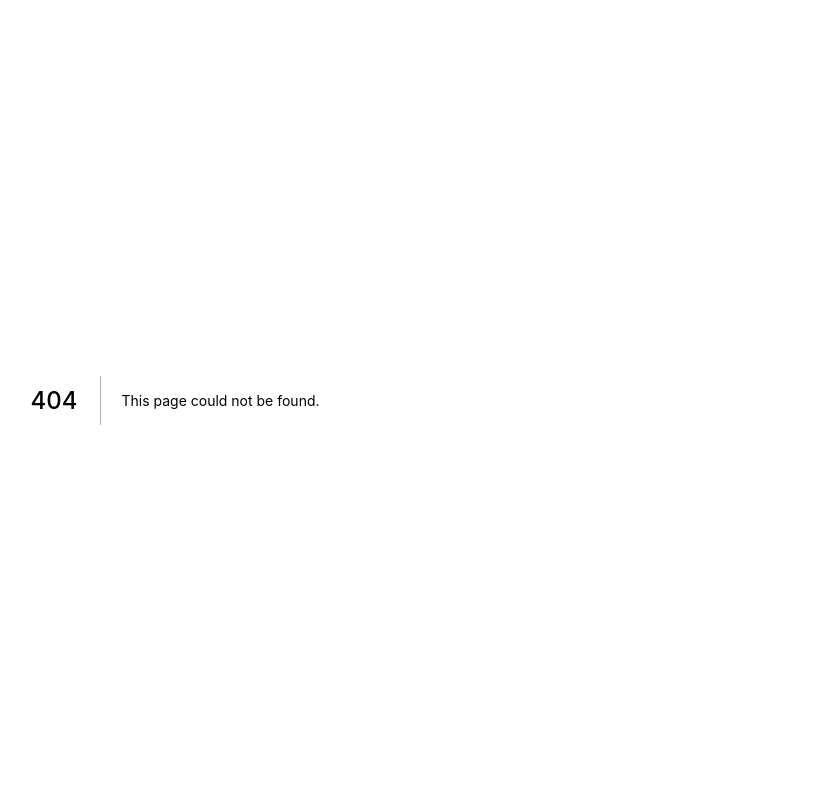
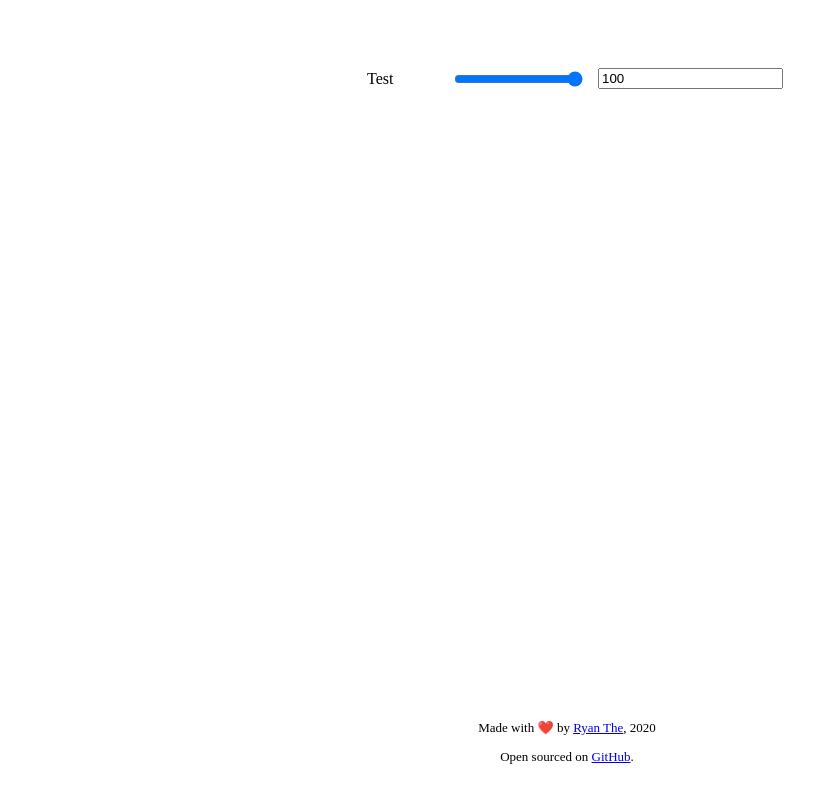
Before and after one commit to theboi/visual-algo, a Next.js app: page /pathfinder in a window 1280 px wide. Before the commit this address had no page. Shown: the top 802 px of the page, without its empty margins (465-1279 px from the left). Built offline with nearby package versions, Linux system fonts and the light colour scheme.

Commit message:
Add modular page component

```diff
--- a/algo/sorter/quickSort.ts
+++ b/algo/sorter/quickSort.ts
@@ -8,13 +8,14 @@ export async function quickSort(
   }[],
   speed: number,
   setState: (state) => void,
+
   isStart: boolean = true,
 
   high: number = input.length - 1,
-  low: number = 0,
+  low: number = 0
 ) {
   if (low >= high) return;
-  counter = isStart ? 0 : counter
+  counter = isStart ? 0 : counter;
 
   const pivot = input[Math.floor((high + low) / 2)]?.value;
   const pi = await partition(input, speed, setState, low, high, pivot);
--- /dev/null
+++ b/components/pages/index.tsx
@@ -0,0 +1,32 @@
+import React, { ReactNode } from "react";
+
+import style from "./style.module.css";
+
+export default (props: { diagram: ReactNode; settings: ReactNode }) => {
+  return (
+    <>
+      <div className={style.main}>
+        <div className={style.diagram}>{props.diagram}</div>
+        <div className={style.settings}>
+          {props.settings}
+          <div className={style.credits}>
+            <p>
+              Made with ❤️ by{" "}
+              <a href="https://www.ryanthe.com" target="_blank">
+                Ryan The
+              </a>
+              , 2020
+            </p>
+            <p>
+              Open sourced on{" "}
+              <a href="https://github.com/theboi/visual-algo" target="_blank">
+                GitHub
+              </a>
+              .{" "}
+            </p>
+          </div>
+        </div>
+      </div>
+    </>
+  );
+};
--- /dev/null
+++ b/components/pages/style.module.css
@@ -0,0 +1,56 @@
+/* /////////////////////////////////////////////////////////////////////////////
+MOBILE
+//////////////////////////////////////////////////////////////////////////////*/
+.main {
+  display: flex;
+  justify-content: space-between;
+  flex-direction: column;
+}
+
+.diagram {
+  display: flex;
+  margin: 0 auto 50px auto;
+  width: 80%;
+}
+
+.settings {
+  width: 100%;
+  background-color: var(--bg0);
+  padding: 30px;
+  border: var(--border) solid 1px;
+  display: flex;
+  flex-direction: column;
+}
+
+.settings > * {
+  margin-bottom: 10px;
+}
+
+.credits {
+  text-align: center;
+  margin-bottom: 20px 0;
+  font-weight: 500;
+  font-size: 13px;
+  color: var(--gray);
+  margin-top: auto;
+}
+
+/* /////////////////////////////////////////////////////////////////////////////
+DESKTOP
+//////////////////////////////////////////////////////////////////////////////*/
+@media screen and (min-width: 768px) {
+  .main {
+    flex-direction: row;
+  }
+
+  .diagram {
+    margin: 0 30px;
+  }
+
+  .settings {
+    width: 400px;
+    min-width: 400px;
+    height: calc(100vh - 80px);
+    padding: 60px 40px;
+  }
+}
--- /dev/null
+++ b/pages/pathfinder/index.tsx
@@ -0,0 +1,34 @@
+import React from "react";
+
+import style from "./style.module.css";
+
+import Slider from "../../components/settings/slider";
+import Dropdown from "../../components/settings/dropdown";
+
+import Page from "../../components/pages";
+
+export default class Name extends React.Component {
+  render() {
+    return (
+      <>
+        <div className={style.main}>
+          <Page
+            diagram={<></>}
+            settings={
+              <>
+                <Slider
+                  title="Test"
+                  value={100}
+                  min={1}
+                  max={100}
+                  onChange={(value) => null}
+                  disabled={false}
+                />
+              </>
+            }
+          />
+        </div>
+      </>
+    );
+  }
+}
```
Also changed, not shown: algo/sorter/mergeSort.ts (+31 -5 lines), pages/sorter/index.tsx (+52 -38 lines), pages/sorter/style.module.css (+0 -49 lines), pages/pathfinder/style.module.css (added).
